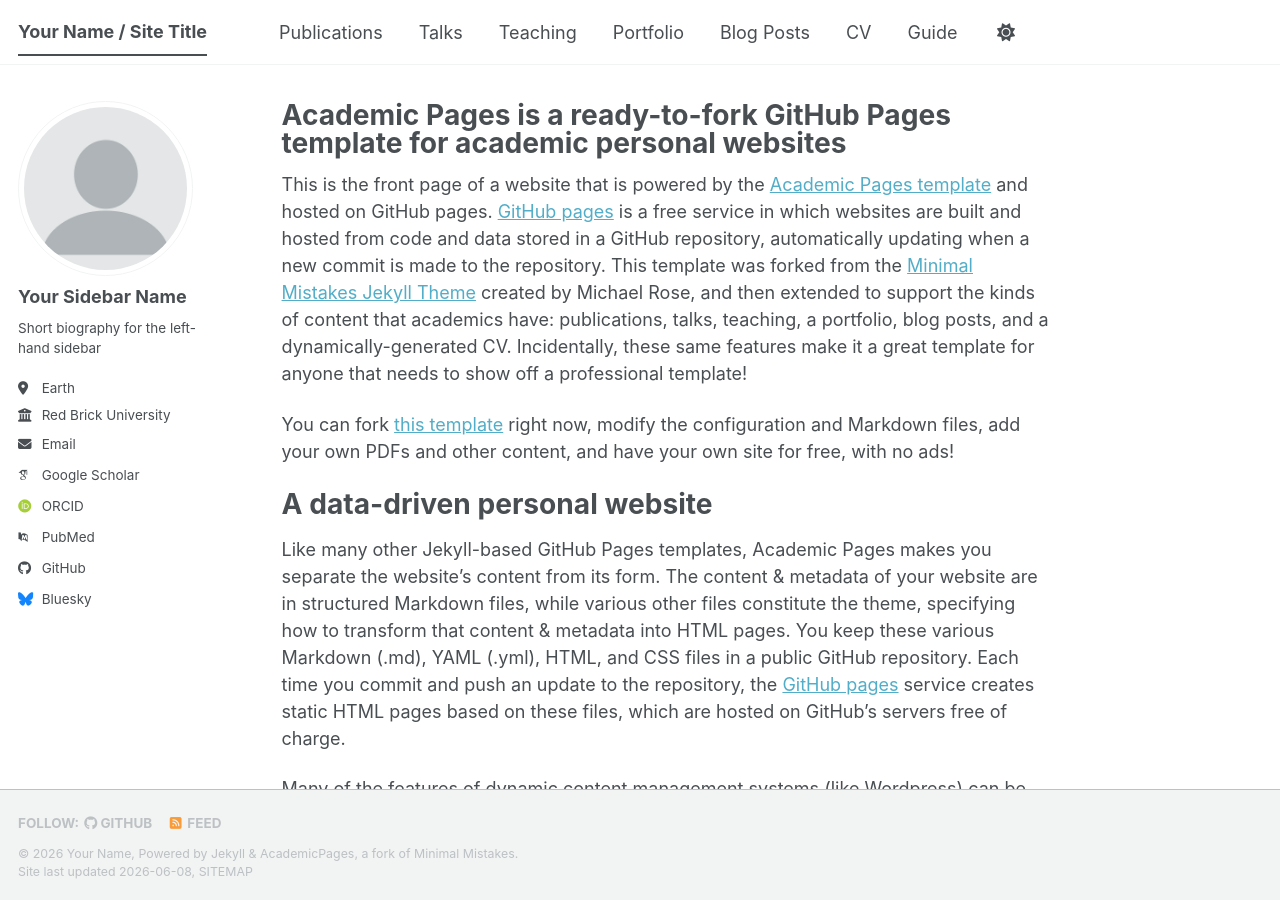
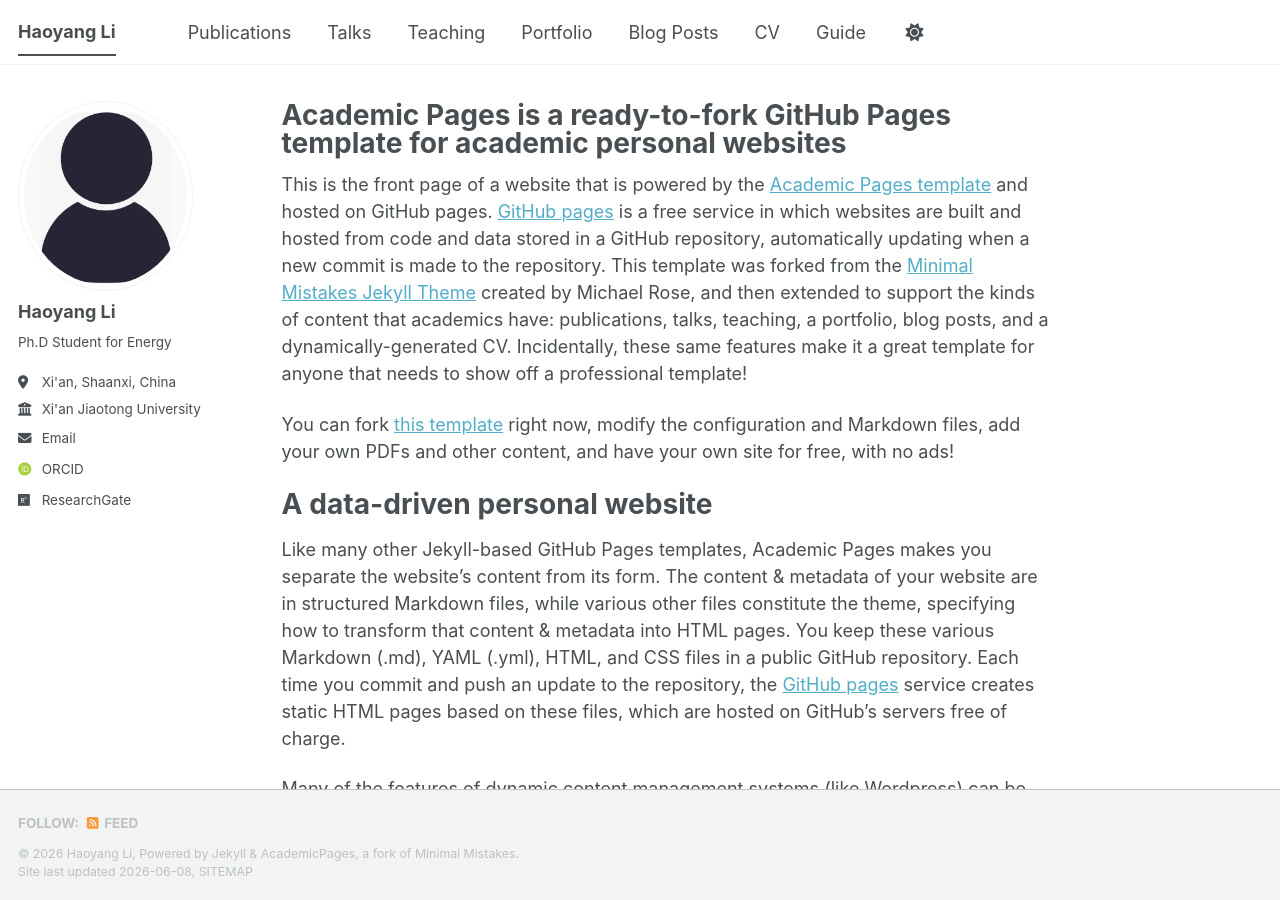
Before and after one commit to lihy213/lhy.github.io, a Jekyll site: the page built from _pages/about.md, in a window 1280 px wide and 900 px high. Built offline with Jekyll 4.4.1, drawn with Linux system fonts in a browser that asks for light colours; some web fonts are replaced; a script bundle is joined from its source files by our own code; library files that are not in the unit come from our copies.

Commit message:
个性化设置：更新个人信息和配置

```diff
--- a/Gemfile
+++ b/Gemfile
@@ -11,3 +11,4 @@ end
 
 gem 'github-pages'
 gem 'connection_pool', '2.5.0'
+gem 'tzinfo-data', platforms: [:mingw, :mswin, :x64_mingw, :jruby]
--- a/_config.yml
+++ b/_config.yml
@@ -9,14 +9,14 @@
 # Basic Site Settings
 locale                   : "en-US"
 site_theme               : "default" # The available themes options are "default", "air", "sunrise", "mint", "dirt" and "contrast"
-title                    : "Your Name / Site Title"
+title                    : "Haoyang Li"
 title_separator          : "-"
-name                     : &name "Your Name"
-description              : &description "Your Name's academic portfolio"   # Update this with a general description of your site, this is the default if not overridden by a page
-url                      : https://academicpages.github.io # The base hostname & protocol for your site e.g. "https://[your GitHub username].github.io",
+name                     : &name "Haoyang Li"
+description              : &description "Haoyang Li's academic portfolio"   # Update this with a general description of your site, this is the default if not overridden by a page
+url                      : https://lihy213.github.io # The base hostname & protocol for your site e.g. "https://[your GitHub username].github.io",
                                                            # or if you already have some other page hosted on Github then use "https://[your GitHub username].github.io/[Your Repo Name]"
 baseurl                  : "" # the subpath of your site, e.g. "/blog"
-repository               : "academicpages/academicpages.github.io"
+repository               : "lihy213/lhy.github.io"
 
 # Site Author - The following control what appear as part of the author content on the side bar.
 #               If a field is blank the icon and link will not appear, otherwise it will be shown.
@@ -24,25 +24,25 @@ repository               : "academicpages/academicpages.github.io"
 author:
   # Biographic information
   avatar           : "profile.png"
-  name             : "Your Sidebar Name"
+  name             : "Haoyang Li"
   pronouns         : # example: "she/her"
-  bio              : "Short biography for the left-hand sidebar"
-  location         : "Earth"
-  employer         : "Red Brick University"
+  bio              : "Ph.D Student for Energy"
+  location         : "Xi'an, Shaanxi, China"
+  employer         : "Xi'an Jiaotong University"
   uri              : # URL
-  email            : "none@example.org"
+  email            : "hy.li@stu.xjtu.edu.cn"
 
   # Academic websites
   academia         : # URL
   arxiv            : # URL - Update with the correct link to your profile
-  googlescholar    : "https://scholar.google.com/citations?user=PS_CX0AAAAAJ"
+  googlescholar    :
   inspire-hep      : # URL
   impactstory      : # URL
-  orcid            : "https://orcid.org/yourorcidurl"
+  orcid            : "https://orcid.org/my-orcid?orcid=0009-0008-2177-7149"
   semantic         : # URL
   ssrn             : # URL
-  pubmed           : "https://www.ncbi.nlm.nih.gov/pubmed/?term=john+snow"
-  researchgate     : # URL
+  pubmed           :
+  researchgate     : "https://www.researchgate.net/profile/Haoyang-Li-31?ev=hdr_xprf"
   scopus           : # URL
   zotero           : # URL
 
@@ -51,13 +51,13 @@ author:
   bitbucket        : # Username - Update with your username on the site
   codepen          : # Username
   dribbble         : # Username
-  github           : "academicpages"
+  github           :
   kaggle           : # Username
   stackoverflow    : # User number or user number and name (i.e., use "1" or "1/jeff-atwood")
 
   # Social media
   artstation       : # Username
-  bluesky          : "bsky.app" # Replace this with you Bluesky username
+  bluesky          :  # Replace this with you Bluesky username
   facebook         : # Username
   flickr           : # Username
   foursquare       : # Username
```
Also changed, not shown: images/profile.png.
